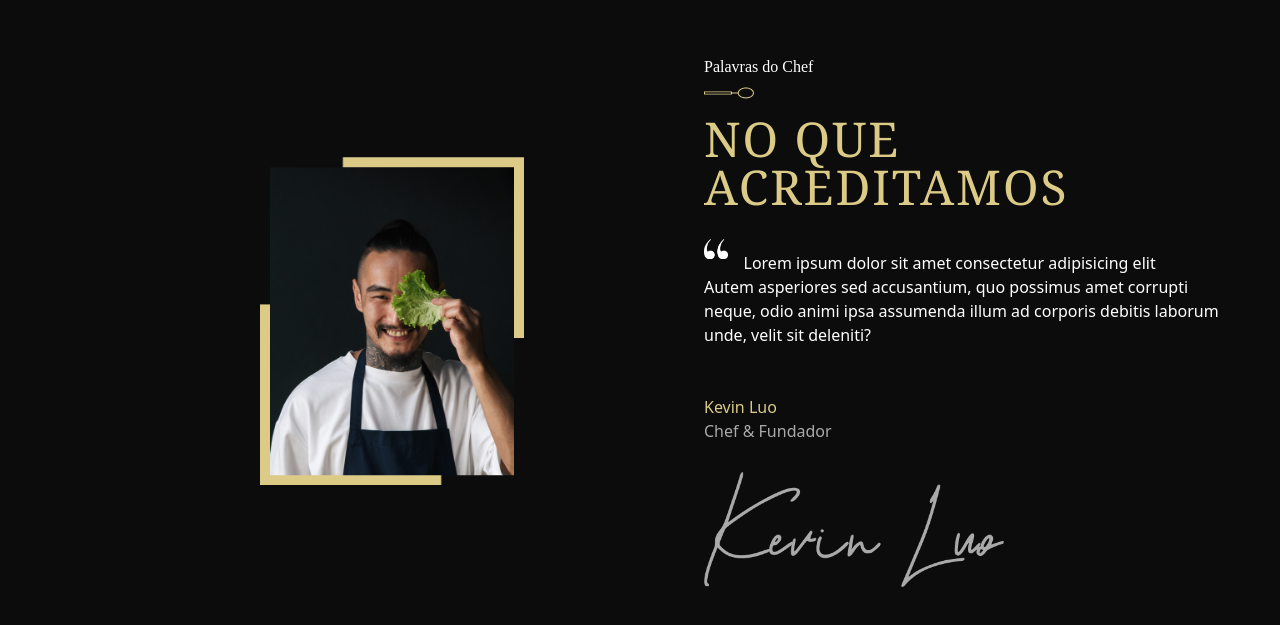
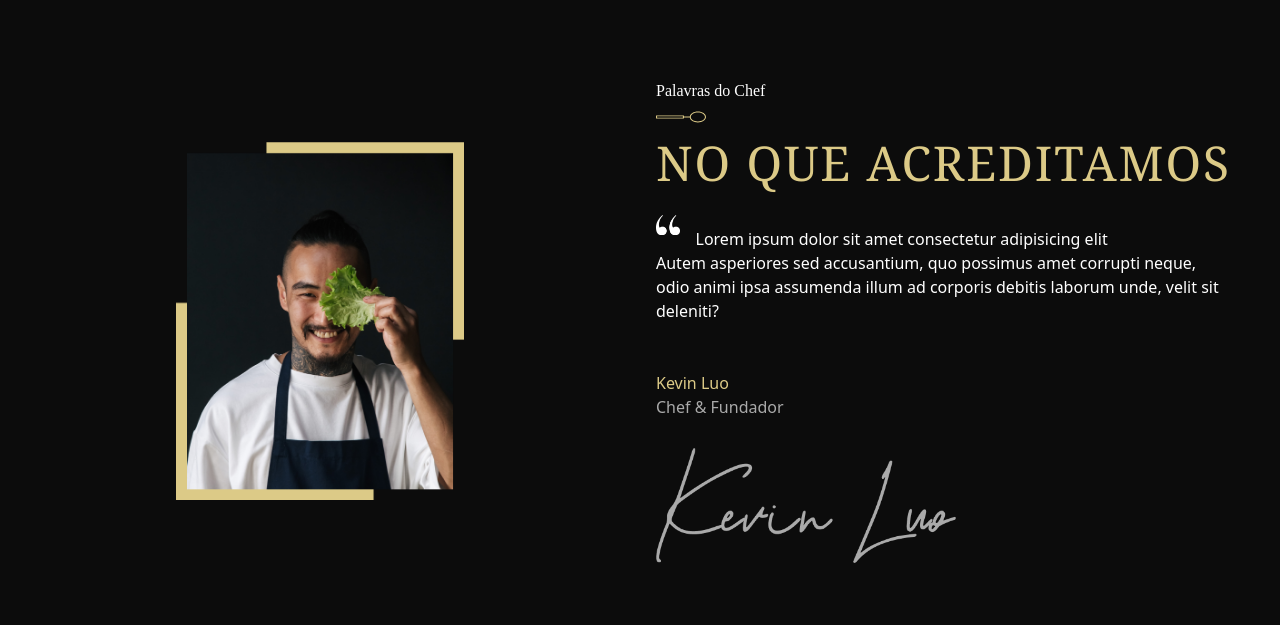
Before and after one commit to AndressaSales/restaurant, a React (Vite) app: page / in a window 1280 px wide. Shown: the part 2304-2929 px from the top of the page. Built offline with nearby package versions, Linux system fonts and the light colour scheme; a web font is replaced by a local one.

Commit message:
finalizando o component chefs

```diff
--- a/src/components/chefs/Chefs.jsx
+++ b/src/components/chefs/Chefs.jsx
@@ -4,9 +4,9 @@ import SubHeading from '../../components/SubHeading/SubHeading'
 
 const Chefs = () => {
   return (
-    <div className='bg-primaryblack justify-center items-center lg:flex-row md:flex-row flex flex-col w-full h-[100vh]' style={{padding: '4rem 0 4rem 6rem'}}>
+    <div className='bg-primaryblack justify-center items-center  flex flex-row w-full h-[100vh]'>
         <div className='flex-1 w-[100%] flex justify-center items-center ml-[2rem] '>
-            <img src={images.chef} alt="chef" className='lg:w-[50%] md:w-[50%] w-[300px]' />
+            <img src={images.chef} alt="chef" className='lg:w-[50%] md:w-[50%] w-[200px] items-end' />
         </div>
         <div className='flex-[1] w-[100%] flex justify-center items-start flex-col container'>
             <SubHeading title='Palavras do Chef' />
```
